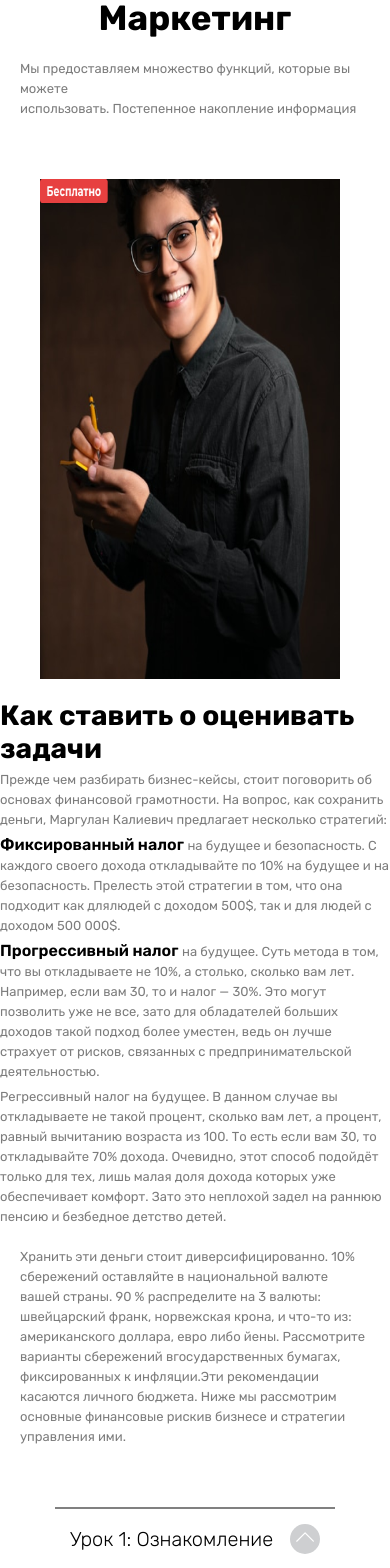
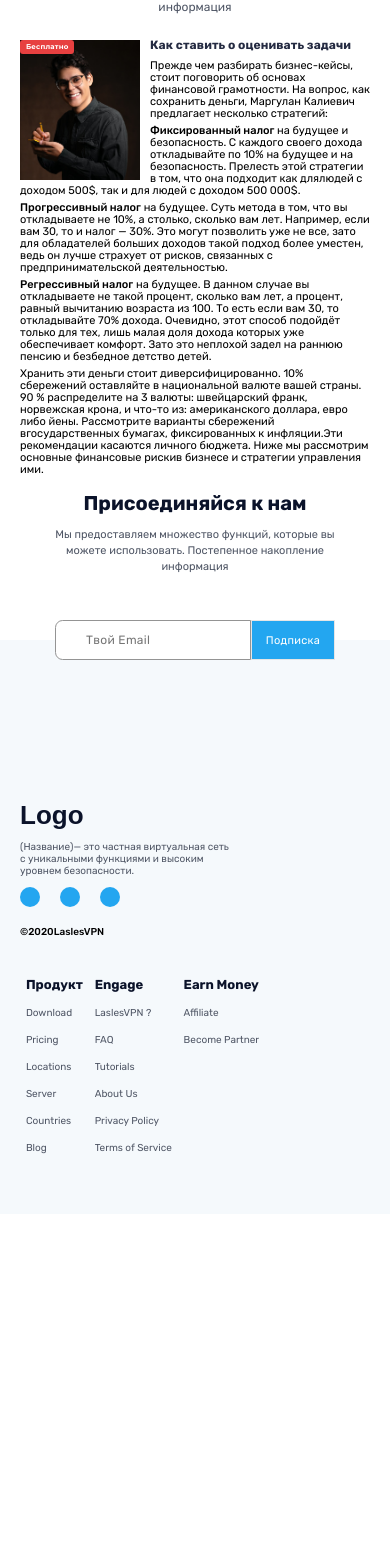
Before and after one commit to aiym18/motion_web_site, a Next.js app: page /marketing in a window 390 px wide. Shown: the part 83-1651 px from the top of the page. After the commit the page ends 1297 px from the top, so only its background shows below. Built offline with nearby package versions, Linux system fonts and the light colour scheme.

Commit message:
marketing style

```diff
--- a/src/components/layout/header/Header.tsx
+++ b/src/components/layout/header/Header.tsx
@@ -20,6 +20,7 @@ const Header: FC = () => {
 
   if (pathname.startsWith("/auth")) return null;
   if (pathname.startsWith("/profil")) return null;
+  if (pathname.startsWith("/marketing")) return null;
 
   return (
     <header id={s.header}>
--- a/src/components/pages/market/Marketing.module.scss
+++ b/src/components/pages/market/Marketing.module.scss
@@ -1,422 +1,250 @@
-.Marketing {
-  .content {
-    display: flex;
-    align-items: center;
-    flex-direction: column;
-    gap: 20px;
+#marketing {
+  .marketing {
+    padding: 55px 0;
     h1 {
+      font-family: Rubik;
       font-weight: 700;
       font-size: 50px;
+      line-height: 70px;
+      text-align: center;
+      color: #0b132a;
     }
     p {
+      font-family: Rubik;
       font-weight: 400;
-      font-size: 19px;
+      font-size: 16px;
       line-height: 30px;
+      text-align: center;
+      width: 40%;
+      margin: 0 auto;
+      padding-top: 12px;
+      color: #4f5665;
     }
-    .forMarket {
-      padding-top: 40px;
-      display: flex;
-      gap: 50px;
-      .tex {
-        width: 730px;
-        h2 {
-          font-weight: 700;
-          font-size: 36px;
-        }
-        p {
-          color: #00000083;
-          font-size: 17px;
-          margin-top: 5px;
-          span {
-            color: #000000;
-            font-weight: 600;
-            font-size: 16px;
-          }
-        }
-      }
-    }
-    p {
-      font-size: 17px;
-      color: #00000083;
-    }
-    .lessons {
-      margin-top: 40px;
-
-      .lessonHeader {
-        display: flex;
-        justify-content: space-between;
-        align-items: center;
-        background: transparent;
-        border-top: 2px solid gray;
-        padding: 15px;
-        width: 800px;
-        h2 {
-          font-size: 20px;
-          font-weight: 200;
-        }
-
-        .toggleButton {
-          background: #cecfd1;
-          color: white;
-          border: none;
-          border-radius: 50%;
-          width: 30px;
-          height: 30px;
-          font-size: 18px;
-          cursor: pointer;
-        }
-      }
-
-      .lessonsGrid {
-        display: flex;
-        gap: 20px;
-        margin-top: 20px;
-      }
-
-      .lessonCard {
-        background: #fff;
-        border-radius: 10px;
+    .marketing_info {
+      width: 100%;
+      margin-top: 65px;
+      .info_img {
+        width: 500px;
+        margin: 0 20px 0px 0;
+        float: left;
+        height: 600px;
         overflow: hidden;
         text-align: center;
-        width: 250px;
-
-        .imageWrapper {
         position: relative;
         img {
           width: 100%;
+          height: 130%;
         }
-
-          .lockIcon,
-          .playIcon {
+        span {
           position: absolute;
-            top: 50%;
-            left: 50%;
-            transform: translate(-50%, -50%);
-            font-size: 30px;
-            background: rgba(0, 0, 0, 0.5);
-            color: #fff;
-            padding: 5px 10px;
-            border-radius: 50%;
+          color: white;
+          border-radius: 3px;
+          display: inline-block;
+          padding: 0px 10px;
+          background: #e74040;
+          box-shadow: 0px 2px 4px 0px #0000001a;
+          font-family: Montserrat;
+          font-weight: 700;
+          font-size: 14px;
+          line-height: 24px;
+          letter-spacing: 0.2px;
+          top: 0;
+          left: 0;
         }
       }
-
-        .duration {
-          font-size: 14px;
-          color: gray;
+      h2 {
+        font-family: Rubik;
+        font-weight: 700;
+        font-size: 36px;
+        line-height: 39px;
+        letter-spacing: 0.1px;
+        color: #252b42;
+        padding-bottom: 35px;
+      }
+      p {
+        text-align: left;
+        color: black;
+        width: 90%;
+        font-family: Rubik;
+        font-weight: 400;
+        font-size: 16px;
+        padding-bottom: 8px;
+        padding-top: 0;
+        margin: 0;
+        span {
+          font-weight: 500;
         }
       }
     }
   }
 }
 
-@media (max-width: 1070px) {
-  .Marketing {
-    .content {
-      .forMarket {
-        .tex {
-          width: 500px;
+@media (max-width: 1340px) {
+  #marketing {
+    .marketing {
+      p {
+        width: 60%;
+      }
+      .marketing_info {
+        p {
+          width: 96%;
         }
       }
     }
   }
 }
-
-@media (max-width: 750px) {
-  .Marketing {
-    .content {
-      .forMarket {
-        display: flex;
-        gap: 20px;
-        img {
-          width: 300px;
+@media (max-width: 1245px) {
+  #marketing {
+    .marketing {
+      p {
+        width: 60%;
       }
-        .tex {
-          width: 400px;
+      .marketing_info {
+        h2 {
+          font-size: 30px;
+        }
         p {
-            font-size: 13px;
-            line-height: 20px;
+          width: 100%;
+          font-size: 15px;
+          line-height: 30px;
         }
       }
+    }
+  }
+}
+@media (max-width: 1070px) {
+  #marketing {
+    .marketing {
+      padding: 30px 0;
+      h1 {
+        font-size: 40px;
+      }
+      p {
+        width: 60%;
+        font-size: 14px;
+        line-height: 25px;
+        padding-top: 0;
+      }
+      .marketing_info {
+        .info_img {
+          width: 400px;
+          height: 500px;
+        }
+        h2 {
+          font-size: 25px;
+          padding-bottom: 14px;
+        }
+        p {
+          width: 100%;
+          font-size: 15px;
+          line-height: 30px;
+        }
+      }
+    }
+  }
+}
+@media (max-width: 920px) {
+  #marketing {
+    .marketing {
+      .marketing_info {
+        margin-top: 25px;
+        .info_img {
+          width: 300px;
+          height: 350px;
+        }
+        h2 {
+          font-size: 20px;
+          padding-bottom: 6px;
+        }
+        p {
+          line-height: 22px;
+        }
+      }
+    }
+  }
+}
+@media (max-width: 710px) {
+  #marketing {
+    .marketing {
+      .marketing_info {
+        margin-top: 25px;
+        .info_img {
+          width: 280px;
+          height: 330px;
+        }
+        h2 {
+          font-size: 16px;
+          padding-bottom: 0px;
+          line-height: 20px;
+          padding-bottom: 10px;
+        }
+        p {
+          line-height: 20px;
+          font-size: 13px;
+          width: 100%;
+        }
+      }
+    }
+  }
+}
+@media (max-width: 620px) {
+  #marketing {
+    .marketing {
+      h1 {
+        font-size: 20px;
+        line-height: 40px;
       }
       p {
         font-size: 13px;
         line-height: 20px;
-      }
-      .lessons {
-        margin-top: 40px;
-
-        .lessonHeader {
-          display: flex;
-          justify-content: space-between;
-          align-items: center;
-          background: transparent;
-          border-top: 2px solid gray;
-          padding: 15px;
-          width: 600px;
-          h2 {
-            font-size: 20px;
-            font-weight: 200;
-          }
-
-          .toggleButton {
-            background: #cecfd1;
-            color: white;
-            border: none;
-            border-radius: 50%;
-            width: 30px;
-            height: 30px;
-            font-size: 18px;
-            cursor: pointer;
+        width: 80%;
       }
     }
-
-        .lessonsGrid {
-          display: flex;
-          gap: 20px;
-          margin-top: 20px;
-        }
-
-        .lessonCard {
-          background: #fff;
-          border-radius: 10px;
-          overflow: hidden;
-          text-align: center;
-          width: 180px;
-
-          .imageWrapper {
-            position: relative;
-            img {
-              width: 100%;
-              height: 100%;
-            }
-
-            .lockIcon,
-            .playIcon {
-              position: absolute;
-              top: 50%;
-              left: 50%;
-              transform: translate(-50%, -50%);
-              font-size: 30px;
-              background: rgba(0, 0, 0, 0.5);
-              color: #fff;
-              padding: 5px 10px;
-              border-radius: 50%;
   }
 }
-
-          .duration {
-            font-size: 14px;
-            color: gray;
+@media (max-width: 545px) {
+  #marketing {
+    .marketing {
+      .marketing_info {
+        .info_img {
+          width: 160px;
+          height: 180px;
+          margin-right: 10px;
+        }
+        h2 {
+          font-size: 12px;
+          line-height: 10px;
+        }
+        p {
+          font-size: 11px;
+          padding-bottom: 5px;
+          line-height: 12px;
+        }
+      }
+    }
+  }
+}
+@media (max-width: 445px) {
+  #marketing {
+    .marketing {
+      padding: 10px 0;
+      p {
+        width: 96%;
+        line-height: 16px;
+        font-size: 12px;
+      }
+      .marketing_info {
+        .info_img {
+          width: 120px;
+          height: 140px;
+          margin-right: 10px;
+          span {
+            font-size: 7px;
+            padding: 0 6px;
+            line-height: 14px;
           }
         }
       }
     }
   }
 }
-
-@media (max-width: 650px) {
-  .Marketing {
-    .content {
-      .forMarket {
-        display: flex;
-        flex-direction: column;
-        gap: 20px;
-        img {
-          width: 400px;
-        }
-        .tex {
-          width: 400px;
-          p {
-            font-size: 13px;
-            line-height: 20px;
-          }
-        }
-      }
-      p {
-        font-size: 13px;
-        line-height: 20px;
-      }
-      .lessons {
-        margin-top: 40px;
-
-        .lessonHeader {
-          display: flex;
-          justify-content: space-between;
-          align-items: center;
-          background: transparent;
-          border-top: 2px solid gray;
-          padding: 15px;
-          width: 500px;
-          h2 {
-            font-size: 20px;
-            font-weight: 200;
-          }
-
-          .toggleButton {
-            background: #cecfd1;
-            color: white;
-            border: none;
-            border-radius: 50%;
-            width: 30px;
-            height: 30px;
-            font-size: 18px;
-            cursor: pointer;
-          }
-        }
-
-        .lessonsGrid {
-          display: flex;
-          gap: 20px;
-          margin-top: 20px;
-        }
-
-        .lessonCard {
-          background: #fff;
-          border-radius: 10px;
-          overflow: hidden;
-          text-align: center;
-          width: 140px;
-
-          .imageWrapper {
-            position: relative;
-            img {
-              width: 100%;
-              height: 100%;
-            }
-
-            .lockIcon,
-            .playIcon {
-              position: absolute;
-              top: 50%;
-              left: 50%;
-              transform: translate(-50%, -50%);
-              font-size: 30px;
-              background: rgba(0, 0, 0, 0.5);
-              color: #fff;
-              padding: 5px 10px;
-              border-radius: 50%;
-            }
-          }
-
-          .duration {
-            font-size: 14px;
-            color: gray;
-          }
-        }
-      }
-    }
-  }
-}
-
-@media (max-width: 550px) {
-  .Marketing {
-    .content {
-      h1 {
-        font-size: 35px;
-      }
-      .forMarket {
-        display: flex;
-        flex-direction: column;
-        gap: 20px;
-        img {
-          width: 300px;
-          margin-left: 40px;
-        }
-        .tex {
-          width: 400px;
-          h2 {
-            font-size: 28px;
-          }
-          p {
-            font-size: 13px;
-            line-height: 20px;
-          }
-        }
-      }
-      p {
-        font-size: 13px;
-        line-height: 20px;
-      }
-    }
-  }
-}
-
-@media (max-width: 450px) {
-  .Marketing {
-    .content {
-      .forMarket {
-        .tex {
-          width: 390px;
-        }
-      }
-      .lessons {
-        margin-top: 40px;
-
-        .lessonHeader {
-          display: flex;
-          justify-content: space-between;
-          align-items: center;
-          background: transparent;
-          border-top: 2px solid gray;
-          padding: 15px;
-          width: 280px;
-          h2 {
-            font-size: 20px;
-            font-weight: 200;
-          }
-
-          .toggleButton {
-            background: #cecfd1;
-            color: white;
-            border: none;
-            border-radius: 50%;
-            width: 30px;
-            height: 30px;
-            font-size: 18px;
-            cursor: pointer;
-          }
-        }
-
-        .lessonsGrid {
-          display: flex;
-          gap: 10px;
-          margin-top: 20px;
-        }
-
-        .lessonCard {
-          background: #fff;
-          border-radius: 10px;
-          overflow: hidden;
-          text-align: center;
-          width: 100px;
-
-          .imageWrapper {
-            position: relative;
-            img {
-              width: 100%;
-              height: 100%;
-            }
-
-            .lockIcon,
-            .playIcon {
-              position: absolute;
-              top: 50%;
-              left: 50%;
-              transform: translate(-50%, -50%);
-              font-size: 30px;
-              background: rgba(0, 0, 0, 0.5);
-              color: #fff;
-              padding: 5px 10px;
-              border-radius: 50%;
-            }
-          }
-
-          .duration {
-            font-size: 14px;
-            color: gray;
-          }
-        }
-      }
-    }
-  }
-}
--- a/src/components/pages/market/Marketing.tsx
+++ b/src/components/pages/market/Marketing.tsx
@@ -1,117 +1,65 @@
 "use client";
 import { FC, useState } from "react";
-import scss from "./Marketing.module.scss";
-import market from "@/assets/img/market.png";
+import s from "./Marketing.module.scss";
+import marketing from "@/assets/img/marketing1.jpeg";
 import Image from "next/image";
 import JoinUs from "../mainPage/components/join_us/JoinUs";
-import lessonImage from "@/assets/img/Frame 427319274.png";
-import { SlArrowDown, SlArrowUp } from "react-icons/sl";
-
 const Marketing: FC = () => {
-  const [isOpen, setIsOpen] = useState(false);
-  const lessons = [
-    {
-      id: 1,
-      title: "Как ставить о оценивать задачи",
-      duration: "1 ч. 23м.",
-      locked: false,
-    },
-    {
-      id: 2,
-      title: "Как ставить о оценивать задачи",
-      duration: "1 ч. 23м.",
-      locked: true,
-    },
-    {
-      id: 3,
-      title: "Как ставить о оценивать задачи",
-      duration: "1 ч. 23м.",
-      locked: true,
-    },
-  ];
   return (
-    <section className={scss.Marketing}>
+    <section id={s.marketing}>
       <div className="container">
-        <div className={scss.content}>
+        <div className={s.marketing}>
           <h1>Маркетинг</h1>
           <p>
-            Мы предоставляем множество функций, которые вы можете <br />{" "}
-            использовать. Постепенное накопление информация{" "}
+            Мы предоставляем множество функций, которые вы можете использовать.
+            Постепенное накопление информация
           </p>
-          <div className={scss.forMarket}>
-            <Image src={market} alt="img" />
-            <div className={scss.tex}>
+          <div className={s.marketing_info}>
+            <div className={s.info_img}>
+              <Image src={marketing} alt="img" />
+              <span>Бесплатно</span>
+            </div>
             <h2>Как ставить о оценивать задачи</h2>
             <p>
               Прежде чем разбирать бизнес-кейсы, стоит поговорить об основах
-                финансовой грамотности. На вопрос, как сохранить деньги,
-                Маргулан Калиевич предлагает несколько стратегий:
+              финансовой грамотности. На вопрос, как сохранить деньги, Маргулан
+              Калиевич предлагает несколько стратегий:
             </p>
             <p>
-                <span>Фиксированный налог </span>на будущее и безопасность. С
+              <span>Фиксированный налог </span> на будущее и безопасность. С
               каждого своего дохода откладывайте по 10% на будущее и на
-                безопасность. Прелесть этой стратегии в том, что она подходит
-                как длялюдей с доходом 500$, так и для людей с доходом 500 000$.
+              безопасность. Прелесть этой стратегии в том, что она подходит как
+              длялюдей с доходом 500$, так и для людей с доходом 500 000$.
             </p>
             <p>
-                <span>Прогрессивный налог </span> на будущее. Суть метода в том,
-                что вы откладываете не 10%, а столько, сколько вам лет.
-                Например, если вам 30, то и налог — 30%. Это могут позволить уже
-                не все, зато для обладателей больших доходов такой подход более
-                уместен, ведь он лучше страхует от рисков, связанных с
-                предпринимательской деятельностью.
+              <span>Прогрессивный налог</span> на будущее. Суть метода в том,
+              что вы откладываете не 10%, а столько, сколько вам лет. Например,
+              если вам 30, то и налог — 30%. Это могут позволить уже не все,
+              зато для обладателей больших доходов такой подход более уместен,
+              ведь он лучше страхует от рисков, связанных с предпринимательской
+              деятельностью.
             </p>
             <p>
-                Регрессивный налог на будущее. В данном случае вы откладываете
-                не такой процент, сколько вам лет, а процент, равный вычитанию
-                возраста из 100. То есть если вам 30, то откладывайте 70%
-                дохода. Очевидно, этот способ подойдёт только для тех, лишь
+              <span>Регрессивный налог</span> на будущее. В данном случае вы
+              откладываете не такой процент, сколько вам лет, а процент, равный
+              вычитанию возраста из 100. То есть если вам 30, то откладывайте
+              70% дохода. Очевидно, этот способ подойдёт только для тех, лишь
               малая доля дохода которых уже обеспечивает комфорт. Зато это
               неплохой задел на раннюю пенсию и безбедное детство детей.
             </p>
-            </div>
-          </div>
             <p>
               Хранить эти деньги стоит диверсифицированно. 10% сбережений
-            оставляйте в национальной валюте вашей страны. 90 % распределите на
-            3 валюты: швейцарский франк, норвежская крона, и что-то из:
+              оставляйте в национальной валюте вашей страны. 90 % распределите
+              на 3 валюты: швейцарский франк, норвежская крона, и что-то из:
               американского доллара, евро либо йены. Рассмотрите варианты
               сбережений вгосударственных бумагах, фиксированных к инфляции.Эти
               рекомендации касаются личного бюджета. Ниже мы рассмотрим основные
               финансовые рискив бизнесе и стратегии управления ими.
             </p>
-
-          <div className={scss.lesson}>
-            <div className={scss.lessons}>
-              <div
-                className={scss.lessonHeader}
-                onClick={() => setIsOpen(!isOpen)}
-              >
-                <h2>Урок 1: Ознакомление</h2>
-                <button className={scss.toggleButton}>
-                  {isOpen ? <SlArrowDown /> : <SlArrowUp />}
-                </button>
-              </div>
-
-              {isOpen && (
-                <div className={scss.lessonsGrid}>
-                  {lessons.map((lesson) => (
-                    <div key={lesson.id} className={scss.lessonCard}>
-                      <div className={scss.imageWrapper}>
-                        <Image src={lessonImage} alt="Урок" />
-                      </div>
-                      <p className={scss.duration}>{lesson.duration}</p>
-                      <p>{lesson.title}</p>
-                    </div>
-                  ))}
-                </div>
-              )}
           </div>
         </div>
-
+      </div>
       <JoinUs />
-        </div>
-      </div>
     </section>
   );
 };
```
Also changed, not shown: src/assets/img/marketing1.jpeg (added). Lines whose indentation alone changed are shown as unchanged.
